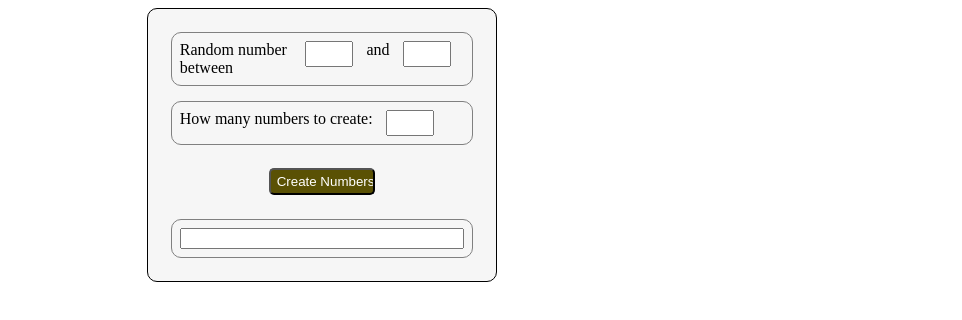
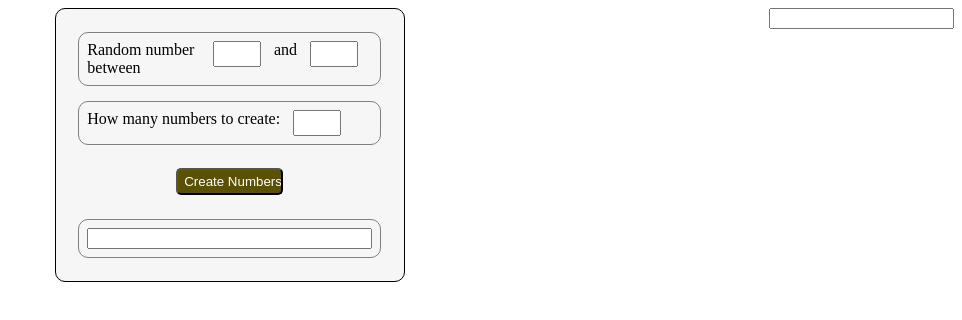
Before and after one commit to SinanSenkul/Number-Generator, a plain HTML site: page index.html in a window 1280 px wide. Shown: the whole page, without its empty margins (318-1280 px from the left). Drawn offline with Linux system fonts and the light colour scheme.

Commit message:
Update index.html

```diff
--- a/index.html
+++ b/index.html
@@ -4,10 +4,10 @@
     <meta charset="UTF-8">
     <meta http-equiv="X-UA-Compatible" content="IE=edge">
     <meta name="viewport" content="width=device-width, initial-scale=1.0">
-    <link rel="apple-touch-icon" sizes="180x180" href="<!--Enter the root directory here-->/apple-touch-icon.png">
-    <link rel="icon" type="image/png" sizes="32x32" href="<!--Enter the root directory here-->/favicon-32x32.png">
-    <link rel="icon" type="image/png" sizes="16x16" href="<!--Enter the root directory here-->/favicon-16x16.png">
-    <link rel="manifest" href="<!--Enter the root directory here-->/site.webmanifest">
+    <link rel="apple-touch-icon" sizes="180x180" href="C:\Users\pc\Desktop\SINAN'S\PROJECTS REPO\Unrelated\Random Number Generator/apple-touch-icon.png">
+    <link rel="icon" type="image/png" sizes="32x32" href="C:\Users\pc\Desktop\SINAN'S\PROJECTS REPO\Unrelated\Random Number Generator/favicon-32x32.png">
+    <link rel="icon" type="image/png" sizes="16x16" href="C:\Users\pc\Desktop\SINAN'S\PROJECTS REPO\Unrelated\Random Number Generator/favicon-16x16.png">
+    <link rel="manifest" href="C:\Users\pc\Desktop\SINAN'S\PROJECTS REPO\Unrelated\Random Number Generator/site.webmanifest">
     <link href="app.css" rel="stylesheet">
     <title>Random Number Generator</title>
 </head>
@@ -15,13 +15,13 @@
     <div class="container">
         <div class="subcontainer">
             <label for="tB1">Random number between </label>
-            <input type="text" id="tB1">
+            <input type="text" id="tB1" onclick="reNew()">
             <label for="tB2"> and </label>
-            <input type="text" id="tB2">
+            <input type="text" id="tB2" onclick="reNew()">
         </div>
         <div class="subcontainer">
             <label for="tB3">How many numbers to create:</label>
-            <input type="text" id="tB3">
+            <input type="text" id="tB3" onclick="reNew()">
         </div>
         <div class="subcontainer" id="buttondiv">
             <input type="button" value="Create Numbers" id="button" onclick="createNumber()">
@@ -30,6 +30,9 @@
             <input type="text" id="tB4">
         </div>
     </div>
+    <div class="alertdiv">
+        <input type="text" id="alertText">
+    </div>
     <script src="script.js"></script>
 </body>
 </html>
```
